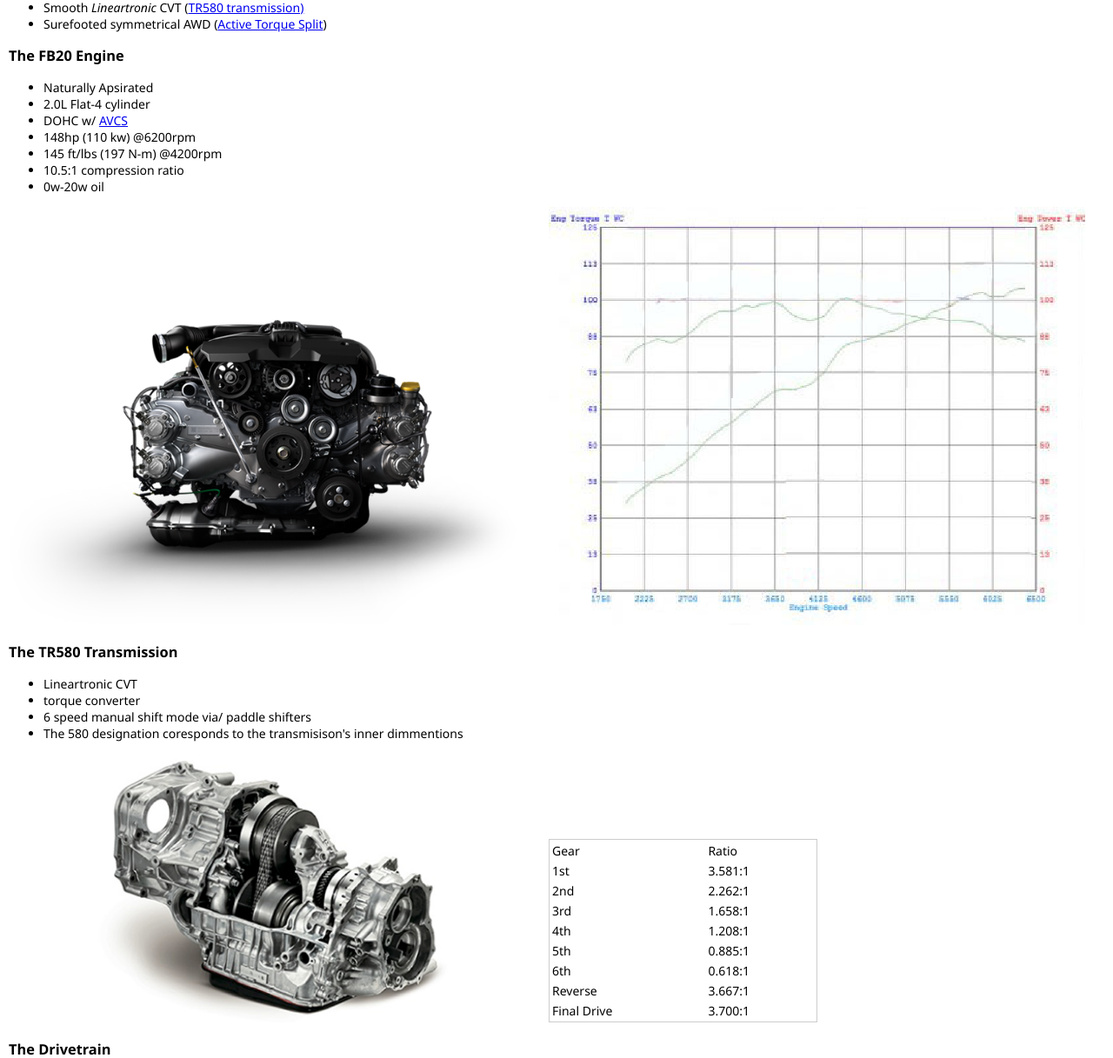
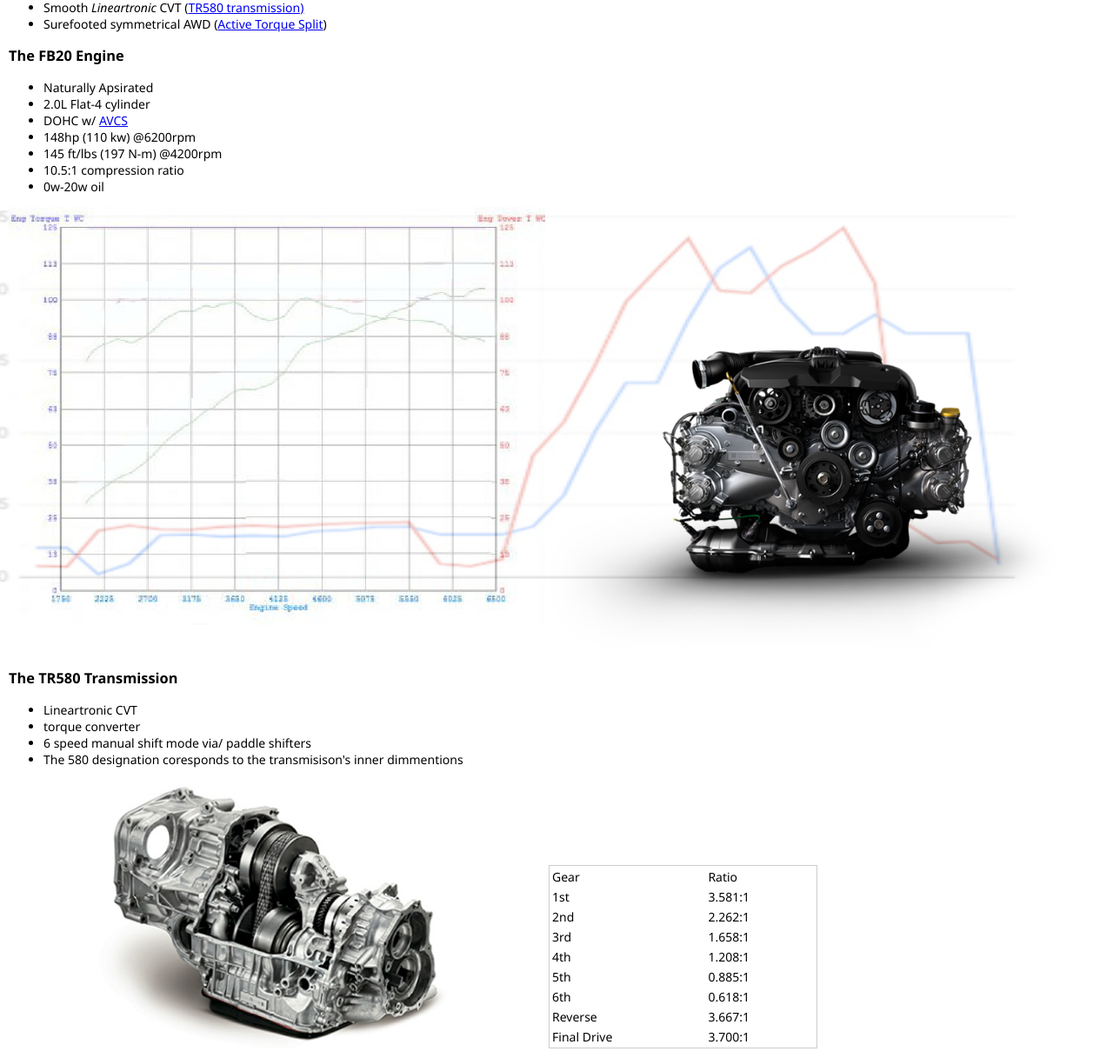
Before and after one commit to 4roller/4roller.github.io, a PHP site: page / in a window 1280 px wide. Shown: the part 1400-2617 px from the top of the page at 87% size. Run offline with PHP 8.4, Linux system fonts and the light colour scheme.

Commit message:
[tuner] engine dyno maps

```diff
--- a/tuner/index.html
+++ b/tuner/index.html
@@ -96,15 +96,20 @@
         </ul>
       </div>
 
+      <figure class="dyno">
+
+        <img src="images/imprezaDyno.jpg" class="dyno-chart" alt="FB20 Dyno">
+        <img src="images/first-log.jpg" class="dyno-chart-sport" alt="FB20 - tuned Dyno">
+
+        <div class="dyno-chart-overlay"></div>
+        <!-- <figcaption>FB20 Dyno Chart</figcaption> -->
+
+      </figure>
       <figure class="engine">
-        <img src="images/FB20-engine.png" alt="FB20 engine">
+        <img src="images/FB20-engine.png"  alt="FB20 - tuned Dyno">
         <!-- <figcaption>FB20 Engine</figcaption> -->
       </figure>
-      <figure class="dyno">
-        <img src="images/imprezaDyno.jpg" class="dyno-chart" alt="FB20 Dyno">
-        <div class="dyno-chart-overlay"></div>
-        <!-- <figcaption>FB20 Dyno Chart</figcaption> -->
-      </figure>
+
 
     </section>
 
--- a/tuner/style4.css
+++ b/tuner/style4.css
@@ -72,6 +72,11 @@ figure.cvt-ratios {
     width: 49%;
     display: inline-block;
     position: relative;
+    /* height: 798px; */
+}
+
+figure.dyno {
+    height: 510px;
 }
 
 figure.engine img,
@@ -87,20 +92,29 @@ figure.cvt-ratios table {
 
 
 img.dyno-chart {
+    position: absolute;
+    top: 0;
+    left: 0;
    image-rendering: pixelated;
 
 }
 
-.1dyno-chart-overlay {
-    width: 100%;
-    height: 100%;
-    position:absolute;
-    top:0;
-    left:0;
-    mix-blend-mode: luminosity;
-    opacity: 0.5;
-background: #000;
+img.dyno-chart-sport {
+    position: absolute;
+    opacity: 0.3;
+    top: 0px;
+    left: 250px;
+    margin-top: 44px;
+    transform: scaleY(1.3) scaleX(2);
 }
+
+img.dyno-chart-sport:hover {
+    opacity: 0.72;
+    background-color: green;
+    mix-blend-mode: multiply;
+}
+
+
 
 img.hood {
     object-fit: cover;
```
Also changed, not shown: tuner/images/first-log.jpg (added).
